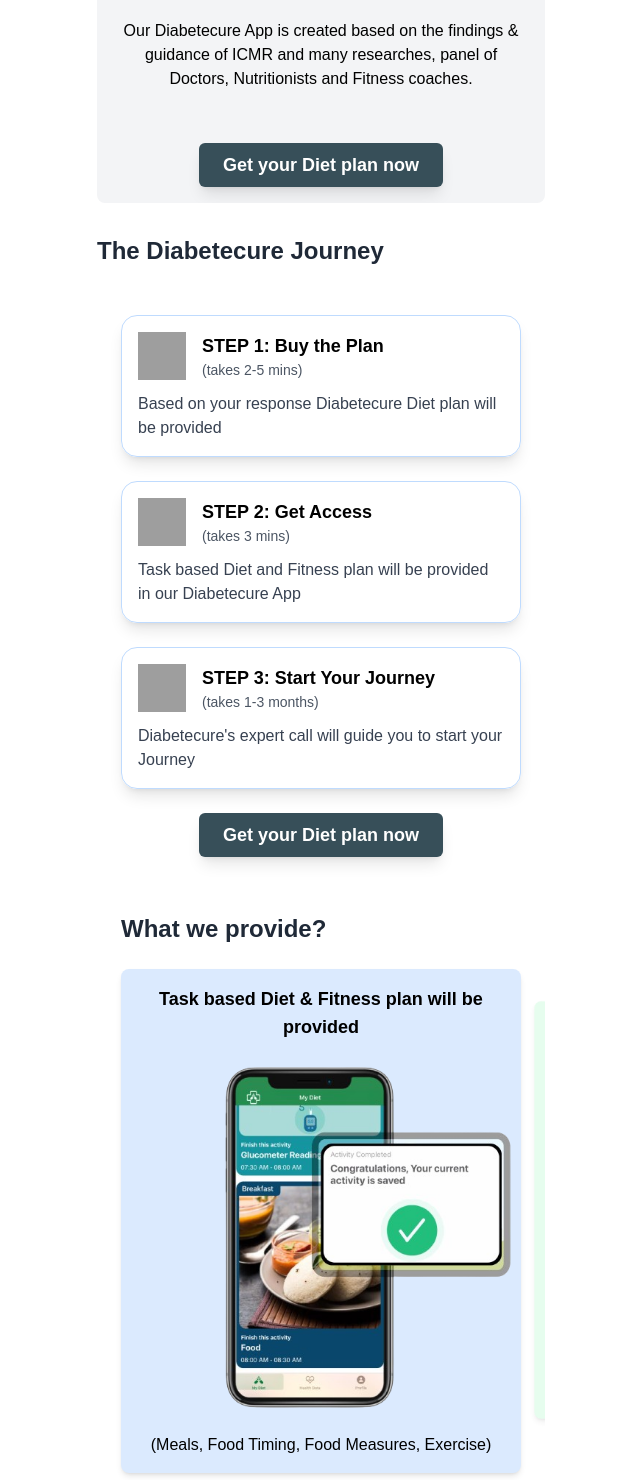
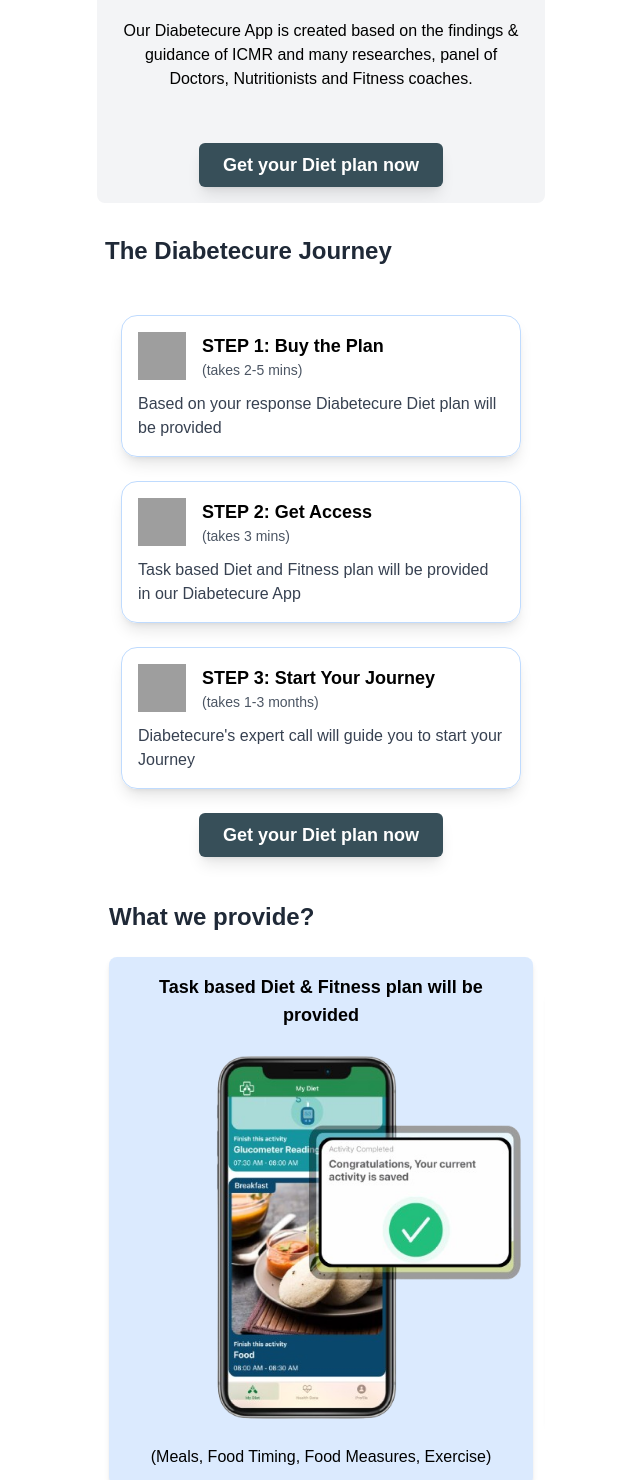
Before and after one commit to passionateSandy2004/DiabetiCure--Demo-2, a plain HTML site: page index.html in a window 1280 px wide. Shown: the part 1303-2783 px from the top of the page, without its empty margins (319-959 px from the left). Drawn offline with nearby package versions, Linux system fonts and the light colour scheme; grey boxes are pictures that could not be loaded; a web font is replaced by a local one.

Commit message:
Update index.html

```diff
--- a/index.html
+++ b/index.html
@@ -39,7 +39,7 @@
     </script>
 </head>
 <body class="bg-white">
-    <nav class="flex justify-between items-center bg-white/60 backdrop-blur-lg sticky top-0 z-50 px-4 py-3 shadow-md">
+    <nav class="flex justify-between items-center bg-white/60 backdrop-blur-lg sticky top-0 z-50 px-2 py-3 shadow-md">
         <img src="./assests/images/WEBSITE_PICS-images-17-removebg-preview.png" class="h-12"></img>
         <button class="bg-button text-white px-4 py-2 rounded-full shadow-lg hover:shadow-xl transition duration-300 text-text">Get your Diet plan</button>
     </nav>
@@ -75,7 +75,7 @@
         </section>
 
         <section class="flex flex-col bg-white my-8">
-            <h2 class="font-bold text-2xl text-gray-800 mb-6">The Diabetecure Journey</h2>
+            <h2 class="font-bold text-2xl text-gray-800 mb-6 px-2">The Diabetecure Journey</h2>
 
             <div class="space-y-6 p-6">
                 <div class="border border-blue-200 p-4 rounded-2xl shadow-lg">
@@ -115,7 +115,7 @@
             <button class="mx-auto bg-button text-white text-lg font-bold px-6 py-2 rounded-md shadow-lg hover:shadow-xl transition duration-300 ">Get your Diet plan now</button>
         </section>
 
-        <section class="bg-white  p-6 mb-8 overflow-hidden">
+        <section class="bg-white  p-3 mb-8 overflow-hidden">
             <h2 class="font-bold text-2xl text-gray-800 mb-6">What we provide?</h2>
             <div class="card-stack relative h-[540px]">
                 <div class="card bg-blue-100 rounded-lg p-4 shadow-md transform space-y-3">
```
